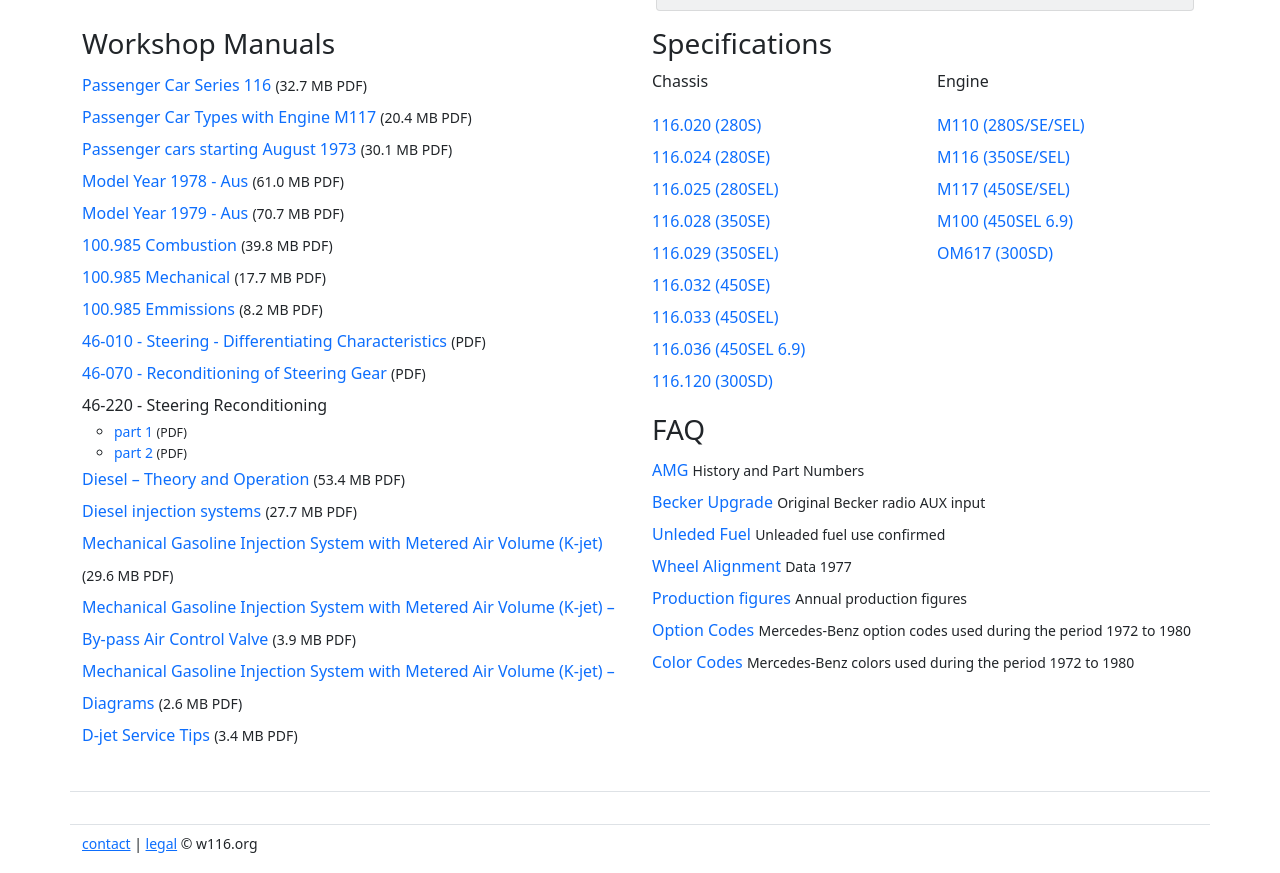
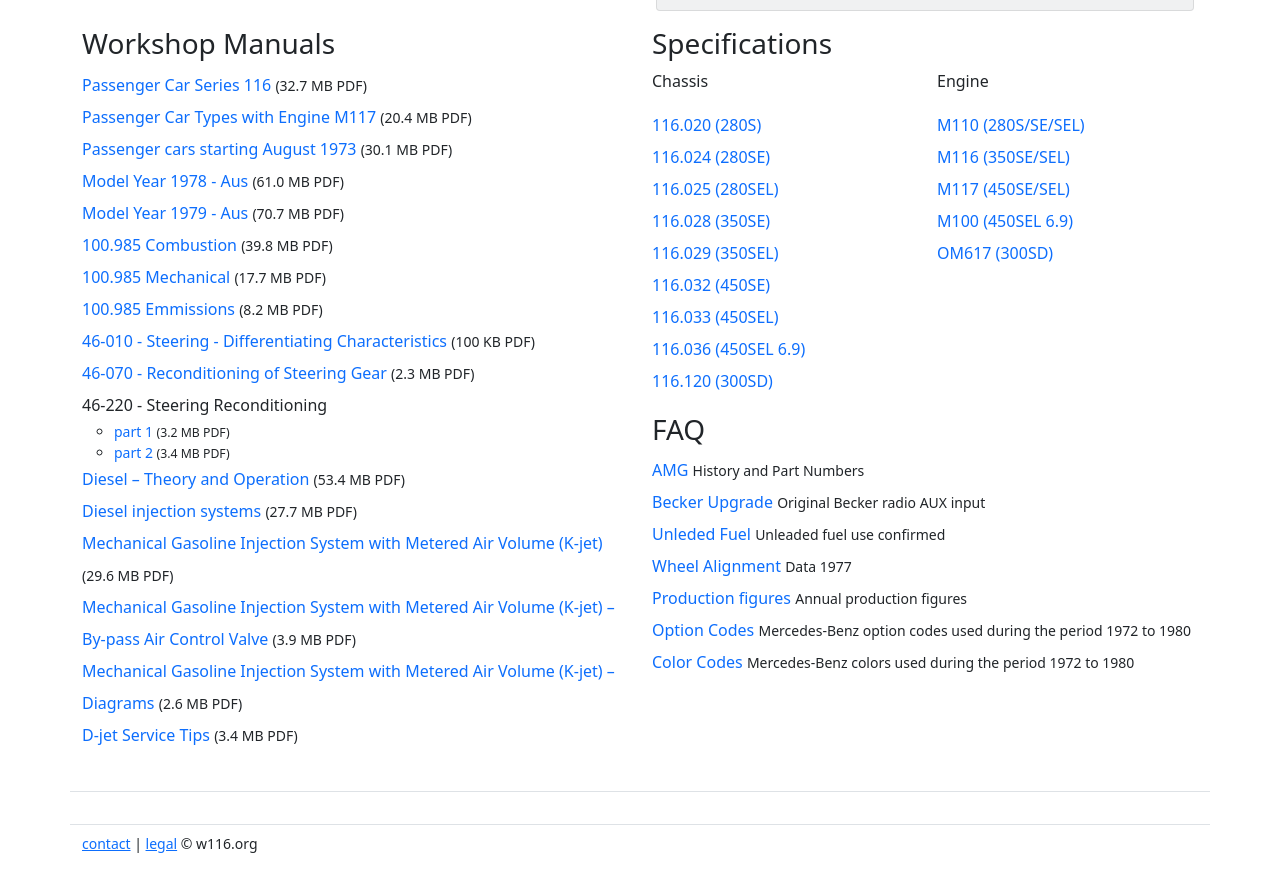
Before and after one commit to W116org/w116org.github.io, a Jekyll site: the page built from tech.html, in a window 1280 px wide, cut to the strip 1078-1951 px from the top of the page. Built offline with Jekyll 4.4.1, drawn with Linux system fonts in a browser that asks for light colours.

Commit message:
Update tech.html

```diff
--- a/tech.html
+++ b/tech.html
@@ -68,18 +68,18 @@
         <span class="small">(8.2 MB PDF)</span>
       </li>
       <li><a class="text-decoration-none" href="//cdn.w116.org/tech/Steering_Box_Survey_46-010.pdf">46-010 - Steering - Differentiating Characteristics</a>
-        <span class="small">(PDF)</span>
+        <span class="small">(100 KB PDF)</span>
       </li>
       <li><a class="text-decoration-none" href="//cdn.w116.org/tech/Steering_Box_46-070.pdf">46-070 - Reconditioning of Steering Gear</a>
-        <span class="small">(PDF)</span>
+        <span class="small">(2.3 MB PDF)</span>
       </li>
       <li>46-220 - Steering Reconditioning
         <ul class="small lh-base">
           <li><a class="text-decoration-none" href="//cdn.w116.org/tech/Steering_Power_46-220-part_1.pdf">part 1</a>
-            <span class="small">(PDF)</span>
+            <span class="small">(3.2 MB PDF)</span>
           </li>
           <li><a class="text-decoration-none" href="//cdn.w116.org/tech/Steering_Power_46-220-part_2.pdf">part 2</a>
-            <span class="small">(PDF)</span>
+            <span class="small">(3.4 MB PDF)</span>
           </li>
         </ul>
       </li>
```
